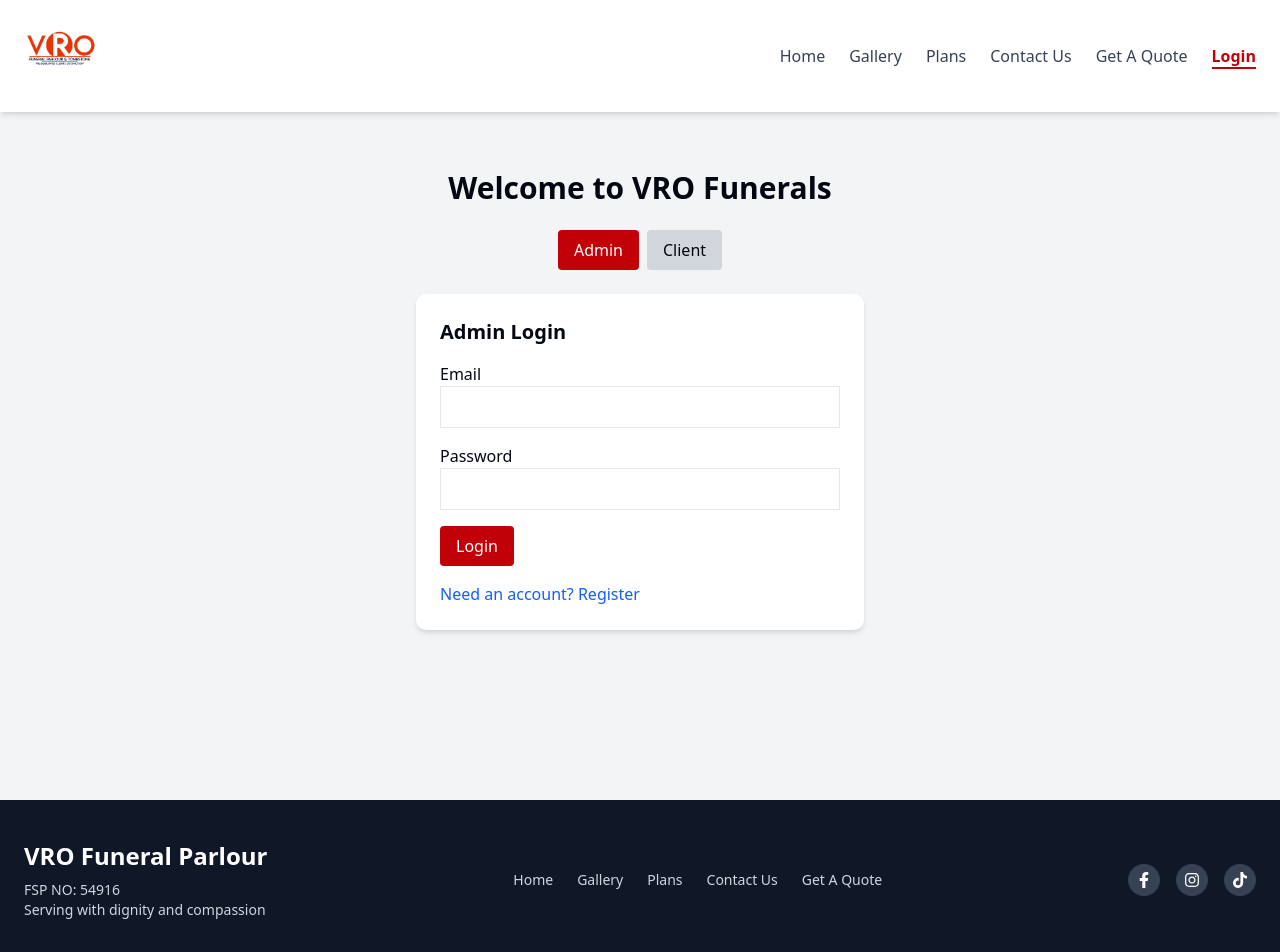
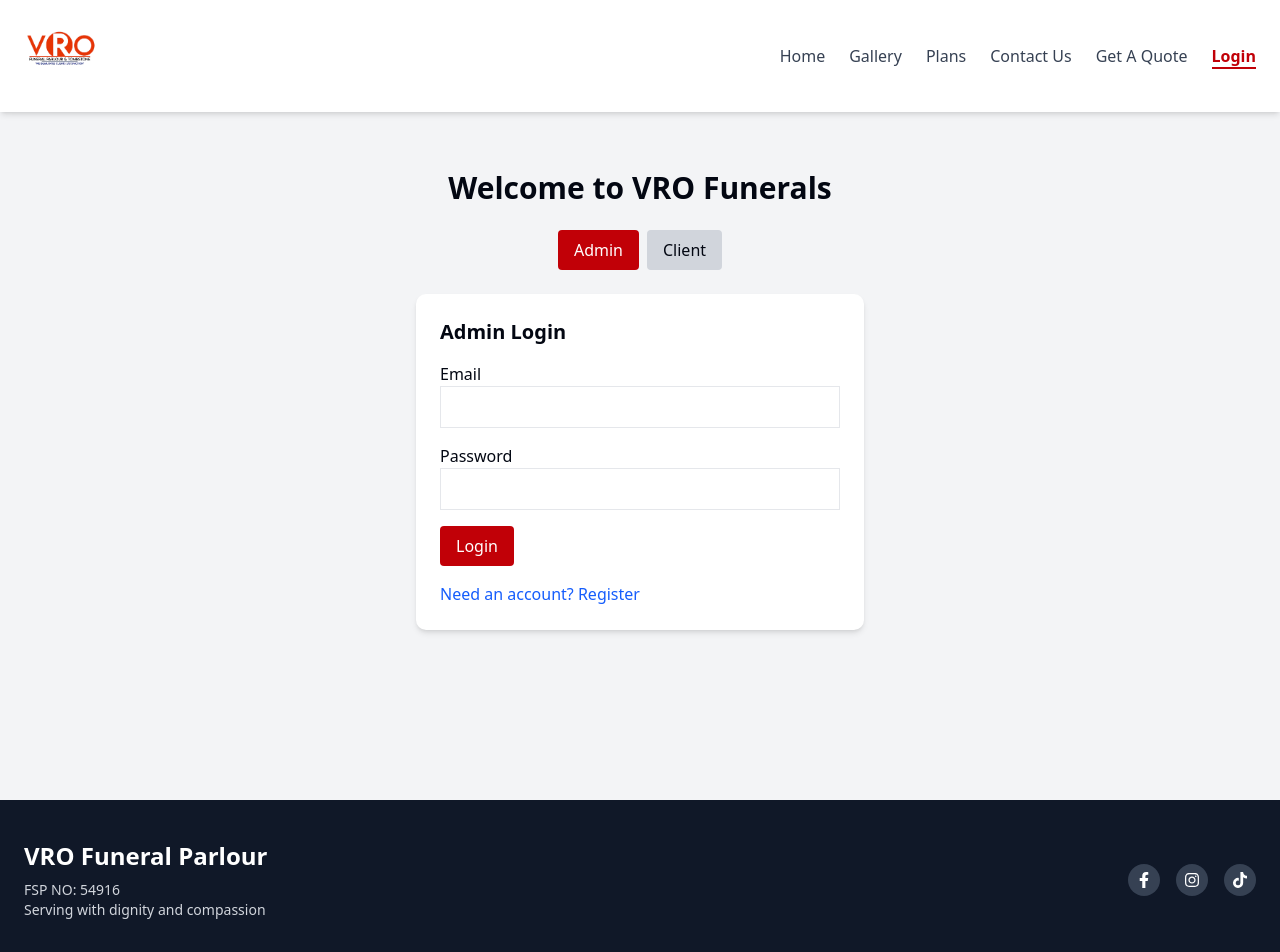
Before and after one commit to MphoJr/VRO_Funerals, a React (Vite) app in the folder funerals-main/: page /login in a window 1280 px wide. Shown: the top 952 px of the page. Built offline with nearby package versions, Linux system fonts and the light colour scheme.

Commit message:
feat: enhance SEO and update footer structure for improved user experience

```diff
--- a/funerals-main/index.html
+++ b/funerals-main/index.html
@@ -1,7 +1,9 @@
-<!DOCTYPE html>
+<!doctype html>
 <html lang="en">
   <head>
     <meta charset="UTF-8" />
+
+    <!-- Fonts & Icons -->
     <link
       rel="stylesheet"
       href="https://fonts.googleapis.com/css2?family=Material+Symbols+Outlined:opsz,wght,FILL,GRAD@20..48,100..700,0..1,-50..200&icon_names=favorite"
@@ -14,14 +16,39 @@
       rel="stylesheet"
       href="https://cdnjs.cloudflare.com/ajax/libs/font-awesome/6.4.0/css/all.min.css"
     />
-
     <link
       rel="stylesheet"
       href="https://fonts.googleapis.com/css2?family=Material+Symbols+Outlined:opsz,wght,FILL,GRAD@20..48,100..700,0..1,-50..200&icon_names=payments"
     />
-    <link rel="icon" type="image/svg+xml" href="/vite.svg" />
+
+    <!-- Favicon -->
+    <link rel="icon" type="image/png" href="/logo.png" />
+
+    <!-- Responsive -->
     <meta name="viewport" content="width=device-width, initial-scale=1.0" />
-    <title>funerals</title>
+
+    <!-- SEO Meta Description -->
+    <meta
+      name="description"
+      content="VRO Funeral Parlour offers compassionate funeral services, tailored plans, and professional support for families in South Africa."
+    />
+
+    <!-- Structured Data for Logo & Organization -->
+    <script type="application/ld+json">
+      {
+        "@context": "https://schema.org",
+        "@type": "Organization",
+        "name": "VRO Funeral Parlour",
+        "url": "https://vro-funerals.co.za",
+        "logo": "https://vro-funerals.co.za/logo.png",
+        "sameAs": [
+          "https://www.facebook.com/vrofunerals",
+          "https://www.instagram.com/vrofunerals"
+        ]
+      }
+    </script>
+
+    <title>VRO Funeral Parlour</title>
   </head>
   <body>
     <div id="root"></div>
--- a/funerals-main/src/Footer.jsx
+++ b/funerals-main/src/Footer.jsx
@@ -15,35 +15,6 @@
             Serving with dignity and compassion
           </p>
         </div>
-
-        {/* Quick Links */}
-        <ul className="flex flex-wrap justify-center gap-4 sm:gap-6 text-xs sm:text-sm font-medium">
-          <li>
-            <a href="/" className="hover:text-white transition">
-              Home
-            </a>
-          </li>
-          <li>
-            <a href="/gallery" className="hover:text-white transition">
-              Gallery
-            </a>
-          </li>
-          <li>
-            <a href="/plans" className="hover:text-white transition">
-              Plans
-            </a>
-          </li>
-          <li>
-            <a href="/contact" className="hover:text-white transition">
-              Contact Us
-            </a>
-          </li>
-          <li>
-            <a href="/get-quote" className="hover:text-white transition">
-              Get A Quote
-            </a>
-          </li>
-        </ul>
 
         {/* Social Links */}
         <div className="flex gap-3 sm:gap-4">
```
